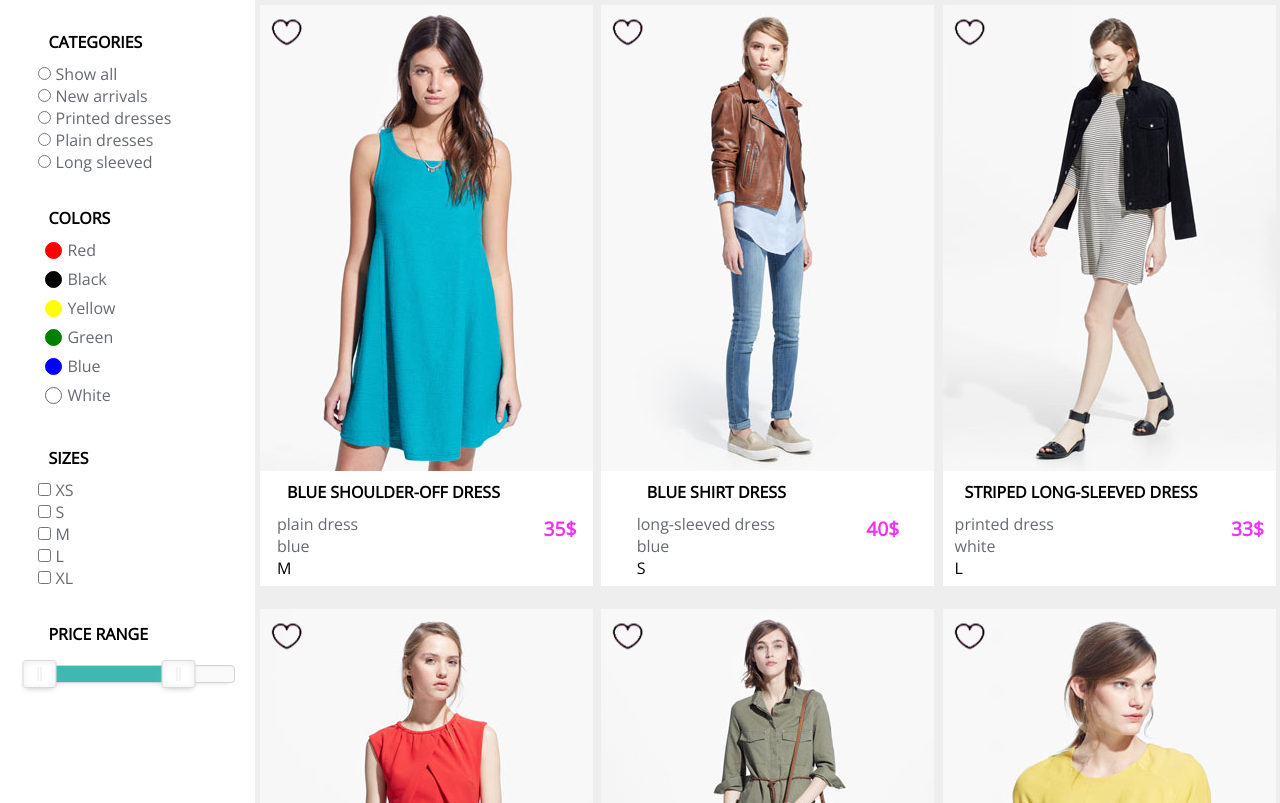
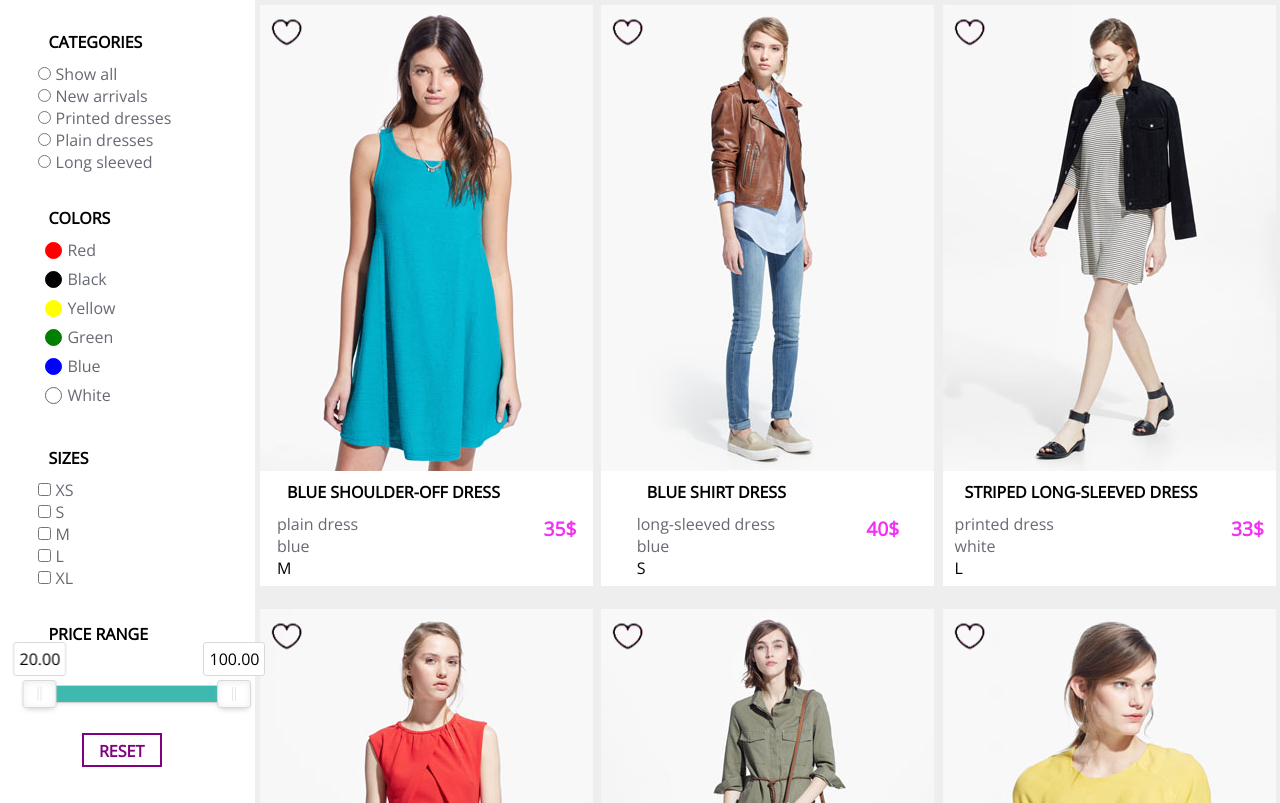
Before and after one commit to OksanaAstapova/OnlineStore, a website built with webpack: page src/template.html in a window 1280 px wide. Shown: the part 149-952 px from the top of the page. Built offline with nearby package versions, Linux system fonts and the light colour scheme.

Commit message:
feat: add uiSlider

```diff
--- a/src/js/main.ts
+++ b/src/js/main.ts
@@ -3,7 +3,6 @@ import {CardsData} from './cards-data'
 
 import * as noUiSlider from 'nouislider';
 import 'nouislider/dist/nouislider.css';
-import { size } from 'lodash';
 
 let wrapper: any = document.querySelector(".products__wrapper");
 let colors = document.querySelectorAll('.filters__colors_block');
@@ -266,7 +265,6 @@ document.addEventListener("DOMContentLoaded", () => {
         removeCard();
 
         checked.forEach(size =>{
-            console.log(size)
 
             switch (size.id) {
                 case 'XS':
@@ -308,6 +306,10 @@ document.addEventListener("DOMContentLoaded", () => {
                     break;
             }
         })
+
+        if(checked.length == 0){
+            createCard(CardsData);
+        }
      })
 
 
@@ -498,13 +500,27 @@ function removeColorFilter(){
 }
 
 
-var slider = document.getElementById('slider');
+var slider = document.getElementById('slider') as noUiSlider.target;
 
 noUiSlider.create(slider, {
-    start: [20, 80],
+    start: [20, 100],
+    tooltips: true,
     connect: true,
     range: {
-        'min': 30,
+        'min': 20,
         'max': 100
     }
+
 });
+
+const reset_slider = document.querySelector('.reset-slider');
+
+reset_slider.addEventListener('click', (e)=>{
+    slider.noUiSlider.reset();
+})
+
+
+slider.noUiSlider.on('update', function(values, handle){
+    console.log(values);
+    console.log(handle)
+})
--- a/src/styles/main.scss
+++ b/src/styles/main.scss
@@ -401,6 +401,29 @@ fieldset{
 
 #slider{
 
-    margin-top: 20px;
+    margin-top: 40px;
     margin-right: 20px;
 }
+
+.reset-slider{
+
+    cursor: pointer;
+    width: 35%;
+    height: 25px;
+    margin-left: 20%;
+    margin-top: 30px;
+    border: 2px solid purple;
+    color: purple;
+    text-align: center;
+    padding-top: 5px;
+}
+
+.reset-slider:hover{
+    background-color: purple;
+    color: white;
+}
+
+.reset-slider:active{
+
+    transform: translateY(2px);
+}
--- a/src/template.html
+++ b/src/template.html
@@ -127,6 +127,7 @@
                 <div class="filters__price">
                     <p class="subtitle">Price Range</p>
                     <div id="slider"></div>
+                    <div class="subtitle reset-slider">reset</div>
                 </div>
             </div>
         </aside>
```
